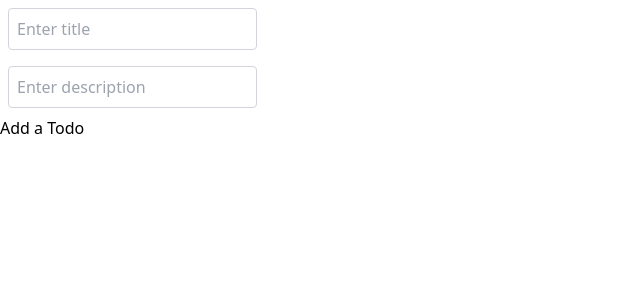
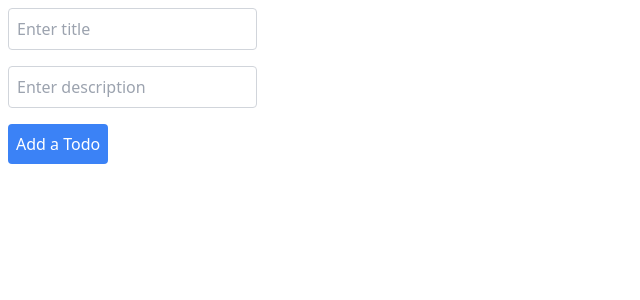
Before and after one commit to LakshayJ17/Todo-using-React-and-Express, a React (Vite) app in the folder frontend/: page / in a window 1280 px wide. Shown: the top 300 px of the page, without its empty margins (0-640 px from the left). Built offline with nearby package versions, Linux system fonts and the light colour scheme.

Commit message:
Component

```diff
--- a/frontend/src/components/CreateTodo.jsx
+++ b/frontend/src/components/CreateTodo.jsx
@@ -23,6 +23,7 @@ export function CreateTodo() {
         <br />
 
         <button
+            className="m-2 p-2 bg-blue-500 text-white rounded"
             onClick={() => {
                 fetch("http://localhost:3000/todo", {
                     method: "POST",
```
